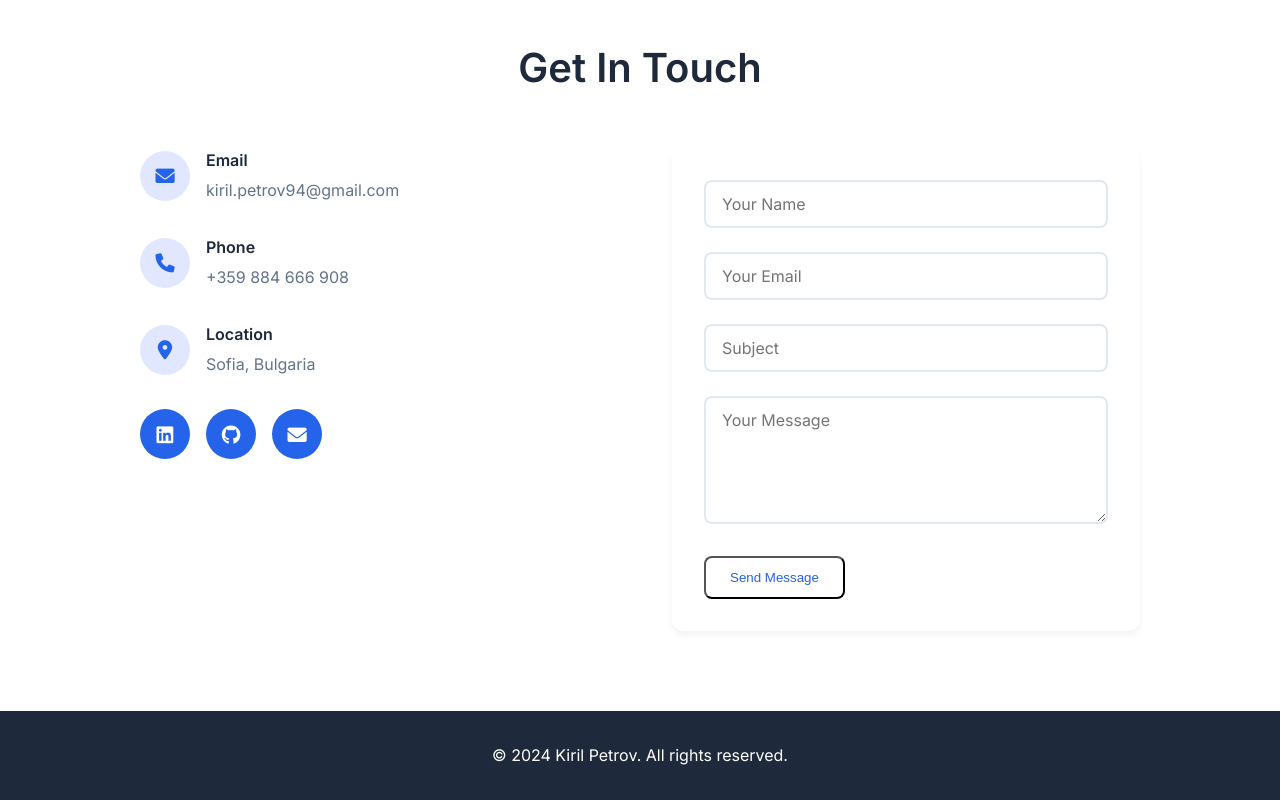
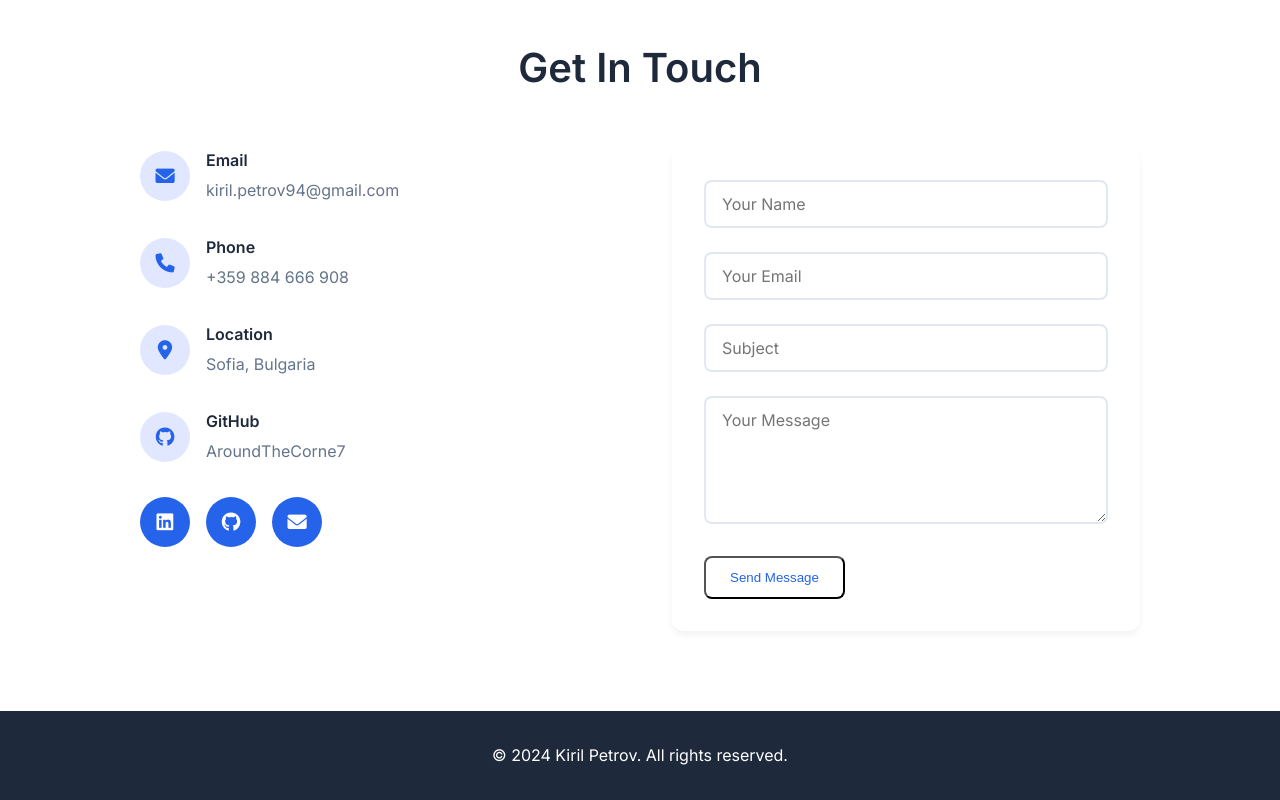
Before and after one commit to AroundTheCorne7/resume, a website: page index.html in a window 1280 px wide. Shown: the part 8359-9159 px from the top of the page. Drawn offline with Linux system fonts and the light colour scheme.

Commit message:
Add GitHub profile link (AroundTheCorne7) to contact section and social links

```diff
--- a/index.html
+++ b/index.html
@@ -386,9 +386,17 @@
                             </div>
                         </div>
 
+                        <div class="contact-item">
+                            <i class="fab fa-github"></i>
+                            <div>
+                                <h4>GitHub</h4>
+                                <p><a href="https://github.com/AroundTheCorne7" target="_blank" style="color: inherit; text-decoration: none;">AroundTheCorne7</a></p>
+                            </div>
+                        </div>
+
                         <div class="social-links">
                             <a href="https://www.linkedin.com/in/kiril-petrov-b32639a2/" target="_blank" class="social-link"><i class="fab fa-linkedin"></i></a>
-                            <a href="#" class="social-link"><i class="fab fa-github"></i></a>
+                            <a href="https://github.com/AroundTheCorne7" target="_blank" class="social-link"><i class="fab fa-github"></i></a>
                             <a href="mailto:kiril.petrov94@gmail.com" class="social-link"><i class="fas fa-envelope"></i></a>
                         </div>
                     </div>
```
Also changed, not shown: pdf-version.html (+1 -0 lines), 1 other file.
